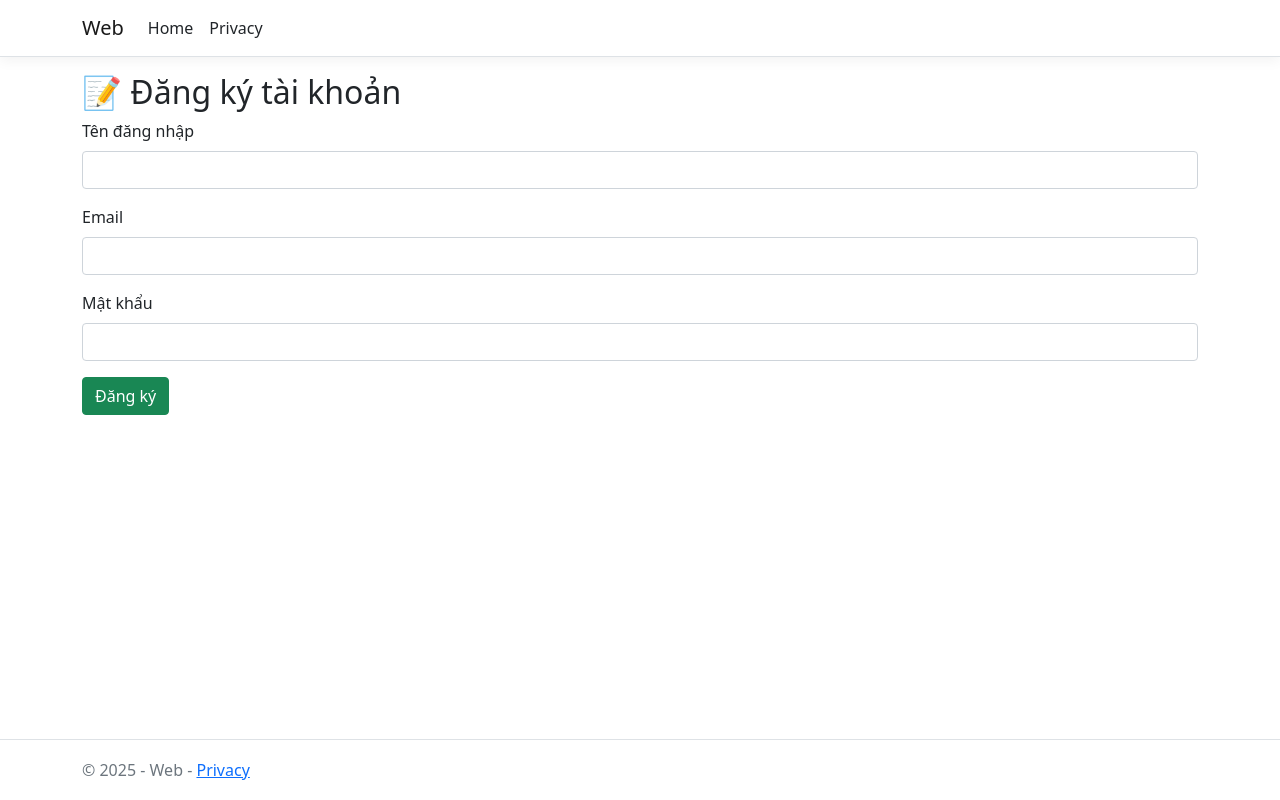
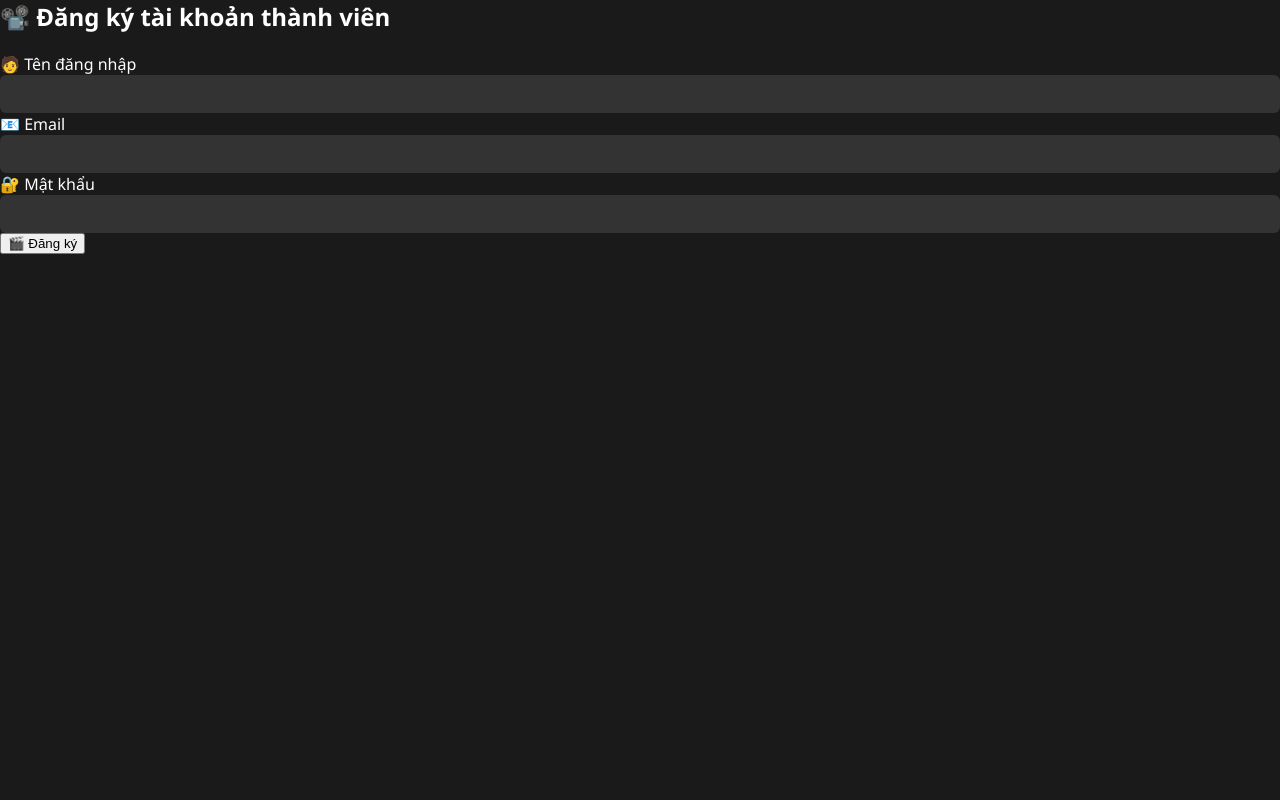
Before and after one commit to jackblue19/galacine, an ASP.NET Core app: page /auth/register in a window 1280 px wide. Run offline with ASP.NET Core 8, Linux system fonts and the light colour scheme; style sheets or scripts are compiled from the project's sources.

Commit message:
fe: re-login

```diff
--- a/Cinema/Web/Pages/Auth/Register.cshtml
+++ b/Cinema/Web/Pages/Auth/Register.cshtml
@@ -2,27 +2,31 @@
 @model Web.Pages.Auth.RegisterModel
 @{
 	ViewData["Title"] = "Đăng ký";
+	Layout = null;
 }
 
-<h2>📝 Đăng ký tài khoản</h2>
+<link rel="stylesheet" href="/css/login.css" />
 
+<div class="register-form">
+	<h2>📽️ Đăng ký tài khoản thành viên</h2>
 	<form method="post">
 		<div class="mb-3">
-        <label asp-for="Username" class="form-label">Tên đăng nhập</label>
+			<label asp-for="Username" class="form-label">🧑 Tên đăng nhập</label>
 			<input asp-for="Username" class="form-control" />
 		</div>
 		<div class="mb-3">
-        <label asp-for="Email" class="form-label">Email</label>
+			<label asp-for="Email" class="form-label">📧 Email</label>
 			<input asp-for="Email" class="form-control" />
 		</div>
 		<div class="mb-3">
-        <label asp-for="Password" class="form-label">Mật khẩu</label>
+			<label asp-for="Password" class="form-label">🔐 Mật khẩu</label>
 			<input asp-for="Password" type="password" class="form-control" />
 		</div>
-    <button class="btn btn-success" type="submit">Đăng ký</button>
+		<button class="btn btn-primary w-100" type="submit">🎬 Đăng ký</button>
 
 		@if (!string.IsNullOrEmpty(Model.ErrorMessage))
 		{
-        <div class="alert alert-danger mt-2">@Model.ErrorMessage</div>
+			<div class="alert alert-danger mt-3">@Model.ErrorMessage</div>
 		}
 	</form>
+</div>
--- /dev/null
+++ b/Cinema/Web/wwwroot/css/login.css
@@ -0,0 +1,115 @@
+body {
+    margin: 0;
+    padding: 0;
+    background: #1a1a1a;
+    font-family: 'Segoe UI', sans-serif;
+    color: #fff;
+}
+
+.cinema-container {
+    display: flex;
+    height: 100vh;
+}
+
+/* LEFT SIDE - SLIDER / POSTER */
+.cinema-left {
+    flex: 1.3;
+    background-color: #000;
+    position: relative;
+    overflow: hidden;
+}
+
+.cinema-slider {
+    height: 100%;
+    width: 100%;
+    position: relative;
+}
+
+    .cinema-slider img {
+        width: 100%;
+        height: 100%;
+        object-fit: cover;
+        filter: brightness(0.7);
+    }
+
+.cinema-caption {
+    position: absolute;
+    bottom: 30px;
+    left: 40px;
+    color: #FFD700;
+    text-shadow: 2px 2px 4px #000;
+}
+
+    .cinema-caption h2 {
+        font-size: 2.5rem;
+        margin-bottom: 0.5rem;
+    }
+
+    .cinema-caption p {
+        font-size: 1.2rem;
+    }
+
+/* RIGHT SIDE - LOGIN FORM */
+.cinema-right {
+    flex: 1;
+    display: flex;
+    align-items: center;
+    justify-content: center;
+    background: #121212;
+}
+
+.login-box {
+    background: #222;
+    padding: 3rem;
+    border-radius: 12px;
+    box-shadow: 0 0 30px rgba(255, 215, 0, 0.3);
+    width: 100%;
+    max-width: 420px;
+    text-align: center;
+}
+
+    .login-box h2 {
+        font-size: 1.8rem;
+        color: #FFD700;
+        margin-bottom: 2rem;
+        font-weight: bold;
+    }
+
+.form-group {
+    text-align: left;
+    margin-bottom: 1.5rem;
+}
+
+.form-control {
+    width: 100%;
+    padding: 10px;
+    border: none;
+    border-radius: 6px;
+    background: #333;
+    color: white;
+    font-size: 1rem;
+}
+
+.btn-login {
+    width: 100%;
+    padding: 12px;
+    background-color: crimson;
+    border: none;
+    border-radius: 8px;
+    font-size: 1rem;
+    color: white;
+    cursor: pointer;
+    font-weight: bold;
+}
+
+    .btn-login:hover {
+        background-color: #FFD700;
+        color: black;
+        transition: 0.3s;
+    }
+
+.error {
+    margin-top: 1rem;
+    color: #ff4c4c;
+    font-weight: bold;
+}
```
Also changed, not shown: Cinema/Web/Pages/Auth/Login.cshtml (+25 -7 lines). Lines whose indentation alone changed are shown as unchanged.
